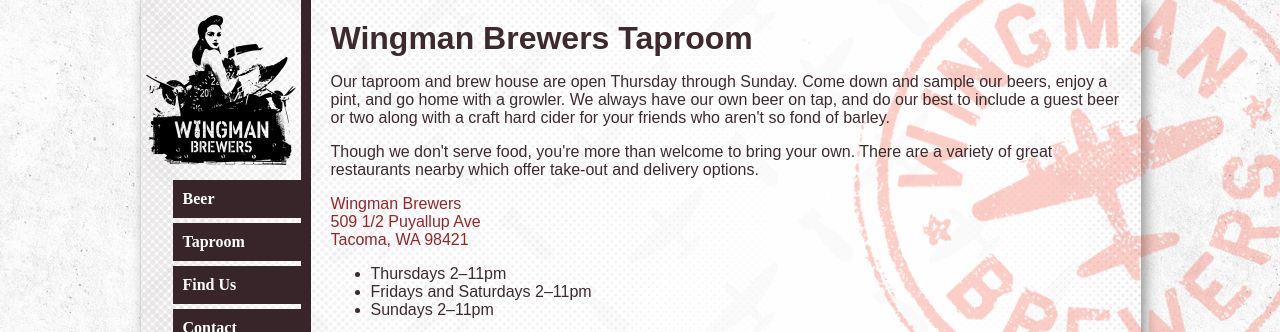
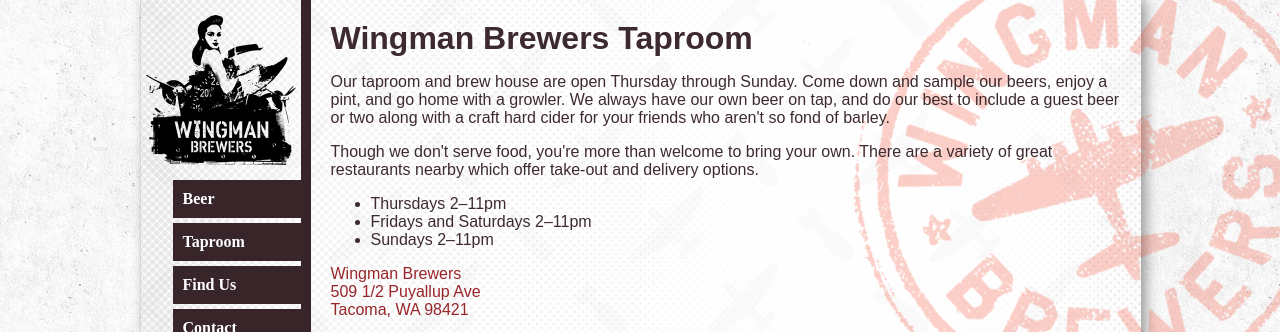
Before and after one commit to wingmanbrewers/wingmanbrewers.github.io, a Jekyll site: the page built from taproom/index.html, in a window 1280 px wide, cut to the strip 0-332 px from the top of the page. Built offline with Jekyll 4.4.1, drawn with Linux system fonts in a browser that asks for light colours; nearby versions of some CDN libraries; some of the changed lines change nothing that is shown.

Commit message:
hours were better above the address

```diff
--- a/taproom/index.html
+++ b/taproom/index.html
@@ -20,18 +20,18 @@
         There are a variety of great restaurants nearby which offer take-out and delivery options.
     </p>
 
+    <ul>
+        <li>Thursdays 2&ndash;11pm</li>
+        <li>Fridays and Saturdays 2&ndash;11pm</li>
+        <li>Sundays 2&ndash;11pm</li>
+    </ul>
+
     <p class="address">
         <a href="http://g.co/maps/fxm4g">
             Wingman Brewers<br>
             509 1/2 Puyallup Ave<br>
             Tacoma, WA 98421</a>
     </p>
-
-    <ul>
-        <li>Thursdays 2&ndash;11pm</li>
-        <li>Fridays and Saturdays 2&ndash;11pm</li>
-        <li>Sundays 2&ndash;11pm</li>
-    </ul>
 
     <div id="taproom-map">
         <iframe width="380" height="380" frameborder="0" scrolling="no" marginheight="0" marginwidth="0" src="http://maps.google.com/maps?f=q&source=s_q&hl=en&geocode=&q=509%2B1%2F2%2BPuyallup%2BAve%2BTacoma%2C%2BWA%2B98421&ie=UTF8&z=14&t=m&iwloc=near&output=embed"></iframe><br>
```
